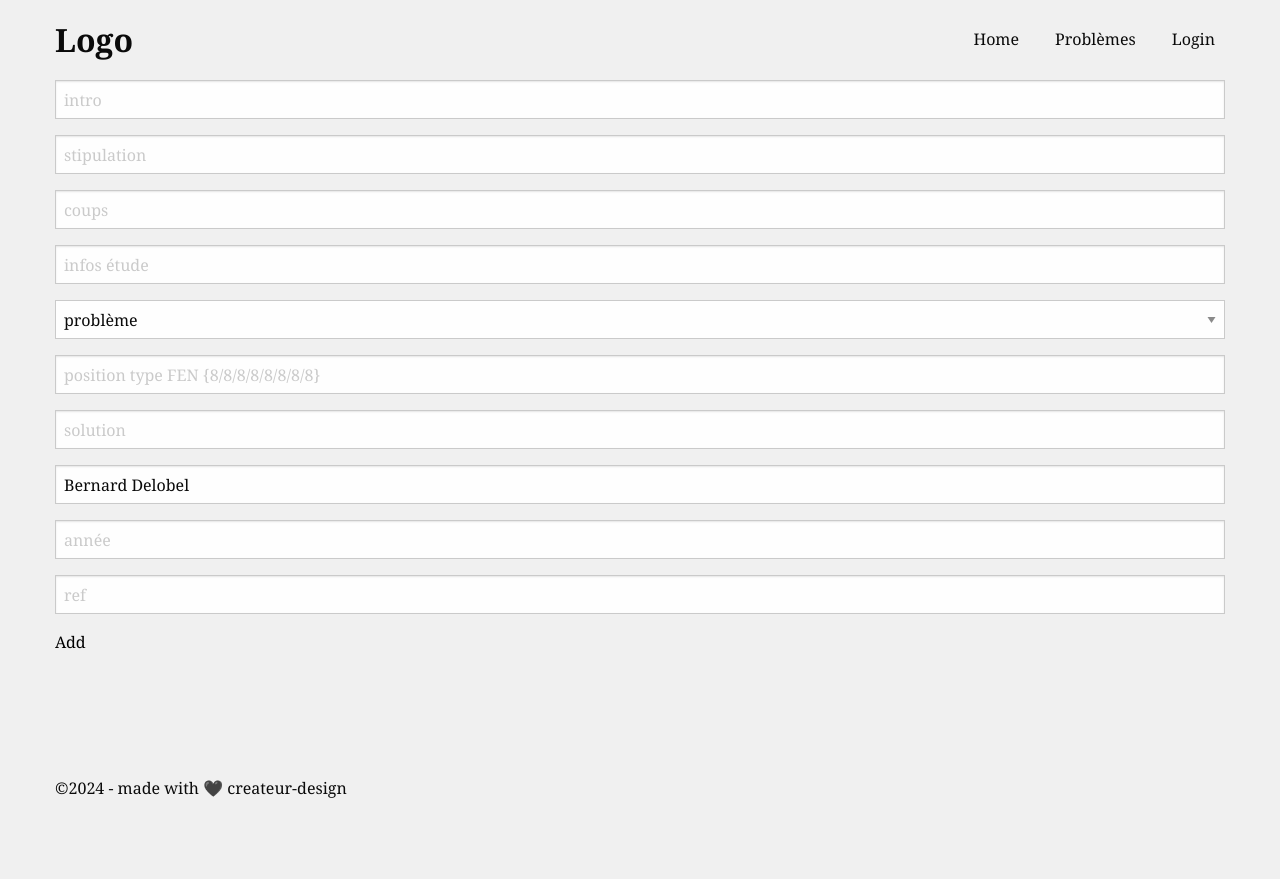
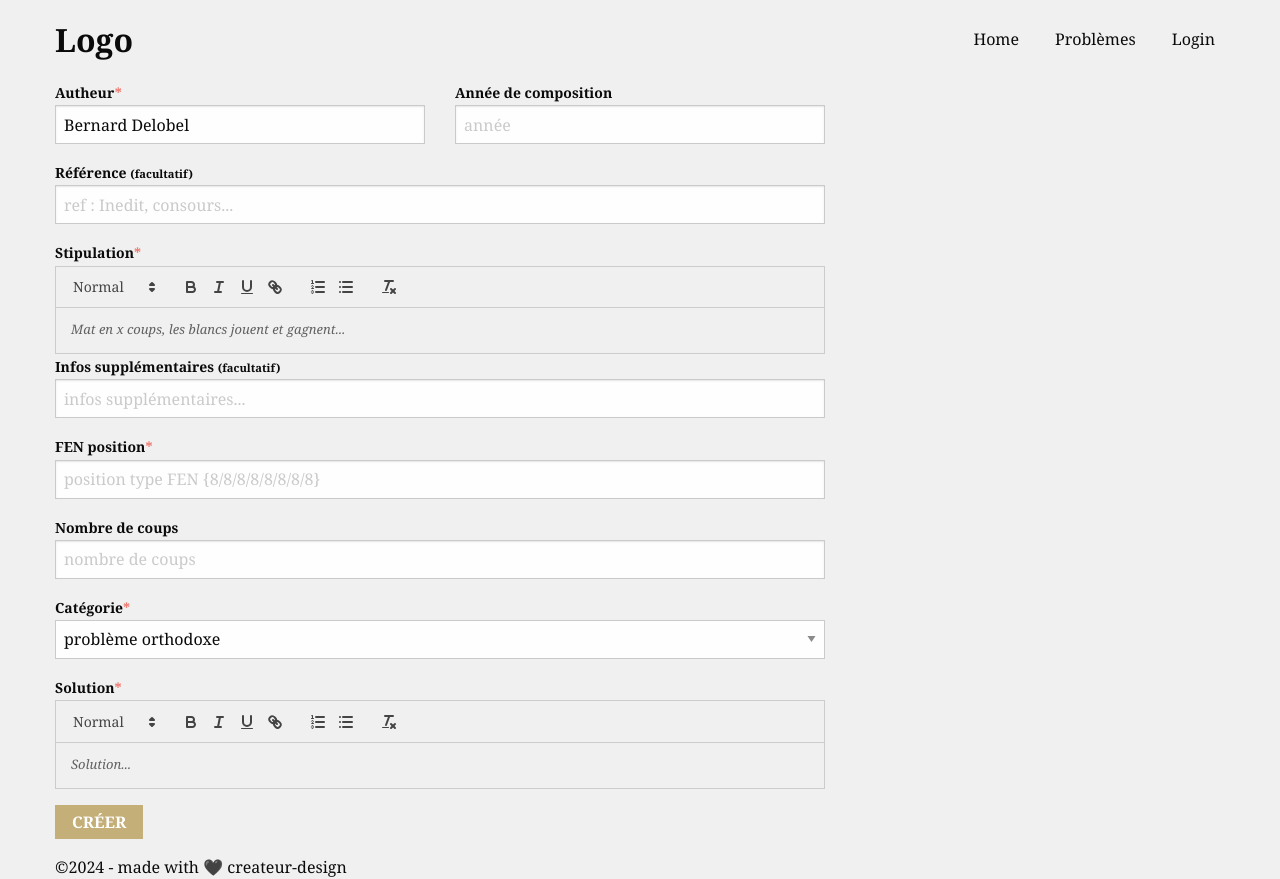
Before and after one commit to createur-design/chessDB, a Next.js app: page /dashboard/create-probleme in a window 1280 px wide. Before the commit the page ends 800 px from the top, so only its background shows below. Built offline with nearby package versions, Linux system fonts and the light colour scheme.

Commit message:
add form create & server action ADD & DELETE

```diff
--- a/package.json
+++ b/package.json
@@ -14,7 +14,9 @@
     "next": "14.0.4",
     "react": "^18",
     "react-chessboard": "^4.3.4",
-    "react-dom": "^18"
+    "react-dom": "^18",
+    "react-icons": "^5.0.1",
+    "react-quill": "^2.0.0"
   },
   "devDependencies": {
     "eslint": "^8",
--- a/src/app/dashboard/create-probleme/page.js
+++ b/src/app/dashboard/create-probleme/page.js
@@ -1,82 +1,107 @@
-import { revalidatePath } from "next/cache";
-import { connectToDb } from "@/lib/utils";
-import Probleme from "@/lib/models/probleme";
+"use client";
+import { createProbleme } from "@/lib/action";
+import React, { useState } from "react";
+import ReactQuill from "react-quill";
+import "react-quill/dist/quill.snow.css";
 export default function Page() {
-  async function createInvoice(formData) {
-    "use server";
-
-    const {
-      intro,
-      stipulation,
-      coups,
-      infosEtude,
-      categorie,
-      fenPosition,
-      solution,
-      autheur,
-      annee,
-      ref,
-    } = Object.fromEntries(formData);
-
-    // mutate data
-    // revalidate cache
-    try {
-      connectToDb();
-
-      const newProbleme = new Probleme({
-        intro,
-        stipulation,
-        coups,
-        infosEtude,
-        categorie,
-        fenPosition,
-        solution,
-        autheur,
-        annee,
-        ref,
-      });
-      await newProbleme.save();
-      revalidatePath("/problemes");
-    } catch (error) {
-      console.log(error);
-      throw new Error(error, "something went wrong!");
-    }
-  }
+  const [stipulation, setStipulation] = useState("");
+  const [solution, setSolution] = useState("");
 
   return (
     <div className="grid-container">
       <div className="grid-x grid-padding-x">
-        <div className="cell">
-          <form action={createInvoice}>
-            <input type="text" name="intro" placeholder="intro" required />
-            <input type="text" name="stipulation" placeholder="stipulation" />
-            <input type="number" name="coups" placeholder="coups" required />
-            <input type="text" name="infosEtude" placeholder="infos étude" />
-            <select name="categorie">
-              <option value="problème">problème</option>
-              <option value="étude">étude</option>
-              <option value="hétérodoxe & féérique">
-                hétérodoxe & féérique
-              </option>
-              <option value="divers">divers</option>
-            </select>
+        <div className="cell small-8">
+          <form action={createProbleme}>
+            <div className="grid-x grid-padding-x">
+              <div className="cell small-6">
+                <label htmlFor="autheur">
+                  Autheur<span>*</span>
+                </label>
+                <input
+                  type="text"
+                  name="autheur"
+                  value="Bernard Delobel"
+                  required
+                />
+              </div>
+              <div className="cell small-6">
+                <label htmlFor="anee">Année de composition</label>
+                <input type="number" name="annee" placeholder="année" />
+              </div>
+            </div>
+
+            <label htmlFor="ref">
+              Référence <small>(facultatif)</small>
+            </label>
+            <input
+              type="text"
+              name="ref"
+              placeholder="ref : Inedit, consours..."
+            />
+            <label htmlFor="stipulation">
+              Stipulation<span>*</span>
+            </label>
+            <ReactQuill
+              theme="snow"
+              value={stipulation}
+              onChange={setStipulation}
+              placeholder="Mat en x coups, les blancs jouent et gagnent..."
+            />
+            <input
+              type="hidden"
+              name="stipulation"
+              value={stipulation}
+              placeholder="stipulation : Mat en x coups, les blancs jouent et gagnent..."
+              required
+            />
+            <label htmlFor="infos">
+              Infos supplémentaires <small>(facultatif)</small>
+            </label>
+            <input
+              type="text"
+              name="infos"
+              placeholder="infos supplémentaires..."
+            />
+            <label htmlFor="fenPosition">
+              <b>FEN</b> position<span>*</span>
+            </label>
             <input
               type="text"
               name="fenPosition"
+              required
               placeholder="position type FEN {8/8/8/8/8/8/8/8}"
             />
+            <label htmlFor="coups">Nombre de coups</label>
+            <input type="number" name="coups" placeholder="nombre de coups" />
+            <label htmlFor="categorie">
+              Catégorie<span>*</span>
+            </label>
+            <select name="categorie">
+              <option value="problème orthodoxe">problème orthodoxe</option>
+              <option value="mat aidé">mat aidé</option>
+            </select>
+            <label htmlFor="solution">
+              Solution<span>*</span>
+            </label>
+            <ReactQuill
+              theme="snow"
+              value={solution}
+              onChange={setSolution}
+              placeholder="Solution..."
+            />
             <input
-              type="text"
+              type="hidden"
               name="solution"
               placeholder="solution"
               required
+              value={solution}
             />
-            <input type="text" name="autheur" value="Bernard Delobel" />
-            <input type="number" name="annee" placeholder="année" />
-            <input type="text" name="ref" placeholder="ref" />
-            <button type="submit">Add</button>
+            <button className="btn" type="submit">
+              Créer
+            </button>
           </form>
         </div>
+        <div className="cell small-4"></div>
       </div>
     </div>
   );
--- a/src/app/globals.css
+++ b/src/app/globals.css
@@ -79,6 +79,7 @@ a {
 .btn {
   display: inline-block;
   background-color: var(--color-gold);
+  border: 1px solid var(--color-gold);
   color: white;
   font-weight: bold;
   text-transform: uppercase;
@@ -92,6 +93,14 @@ a {
 }
 .btnBlack {
   background-color: black;
+}
+.btnRed {
+  background-color: var(--color-red);
+}
+.btnRed:hover {
+  background-color: transparent;
+  border: 1px solid var(--color-red);
+  color: var(--color-red);
 }
 .btnBlack:hover {
   background-color: transparent;
@@ -127,3 +136,10 @@ details[open] summary {
     color-scheme: dark;
   }
 } */
+
+form label {
+  font-weight: bold;
+}
+form label span {
+  color: var(--color-red);
+}
--- a/src/components/probleme/item.module.css
+++ b/src/components/probleme/item.module.css
@@ -39,3 +39,15 @@
 .nbCoups {
   color: var(--color-red);
 }
+.admin {
+  box-shadow: 1px 1px 5px rgb(0, 0, 0, 0.3);
+  padding: 5px;
+  display: flex;
+  border-radius: 8px;
+  justify-content: flex-end;
+}
+.btn {
+  margin: 0;
+  padding: 0;
+  border-radius: 5px;
+}
--- /dev/null
+++ b/src/lib/action.js
@@ -0,0 +1,54 @@
+"use server";
+
+import { revalidatePath } from "next/cache";
+import Probleme from "./models/probleme";
+import { connectToDb } from "./utils";
+
+export const createProbleme = async (formData) => {
+  const {
+    autheur,
+    annee,
+    ref,
+    stipulation,
+    infos,
+    fenPosition,
+    coups,
+    categorie,
+    solution,
+  } = Object.fromEntries(formData);
+
+  try {
+    connectToDb();
+    const newProbleme = new Probleme({
+      autheur,
+      annee,
+      ref,
+      stipulation,
+      infos,
+      fenPosition,
+      coups,
+      categorie,
+      solution,
+    });
+    await newProbleme.save();
+    console.log("save !");
+    revalidatePath("/problemes");
+  } catch (error) {
+    console.log(error);
+    throw new Error("Impossible de créer le nouveau problème !");
+  }
+};
+
+export const deleteProbleme = async (formData) => {
+  const { id } = Object.fromEntries(formData);
+
+  try {
+    connectToDb();
+    await Probleme.findByIdAndDelete(id);
+    console.log("delete !");
+    revalidatePath("/problemes");
+  } catch (error) {
+    console.log(error);
+    throw new Error("Impossible de supprimer le problème !");
+  }
+};
--- a/src/lib/models/probleme.js
+++ b/src/lib/models/probleme.js
@@ -2,38 +2,10 @@ import mongoose from "mongoose";
 
 const ProblemeSchema = new mongoose.Schema(
   {
-    intro: {
-      type: String,
-      required: true,
-    },
-    stipulation: {
-      type: String,
-    },
-    coups: {
-      type: Number,
-      required: [true, "uniquement des chiffres !"],
-      maxlength: 2,
-    },
-    infosEtude: {
-      type: String,
-    },
-    categorie: {
-      type: String,
-      enum: ["problème", "étude", "hétérodoxe & féérique", "divers"],
-      required: true,
-      default: "problème",
-    },
-    fenPosition: {
-      type: String,
-      required: true,
-    },
-    solution: {
-      type: String,
-      required: true,
-    },
     autheur: {
       type: String,
       default: "Bernard Delobel",
+      required: true,
     },
     annee: {
       type: Number,
@@ -42,6 +14,32 @@ const ProblemeSchema = new mongoose.Schema(
     ref: {
       type: String,
     },
+    stipulation: {
+      type: String,
+      required: true,
+    },
+    infosSup: {
+      type: String,
+    },
+    fenPosition: {
+      type: String,
+      required: true,
+    },
+    coups: {
+      type: Number,
+      required: [true, "uniquement des chiffres !"],
+      maxlength: 2,
+    },
+    solution: {
+      type: String,
+      required: true,
+    },
+    categorie: {
+      type: String,
+      enum: ["problème orthodoxe", "mat aidé"],
+      required: true,
+      default: "problème orthodoxe",
+    },
   },
   { timestamps: true }
 );
```
Also changed, not shown: src/components/probleme/Item.js (+10 -0 lines), 1 other file (tests, documents, lock files or other folders).
